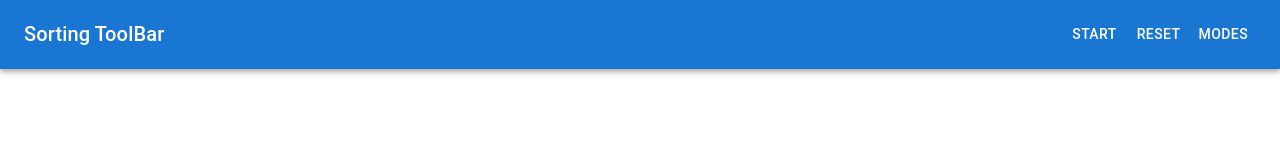
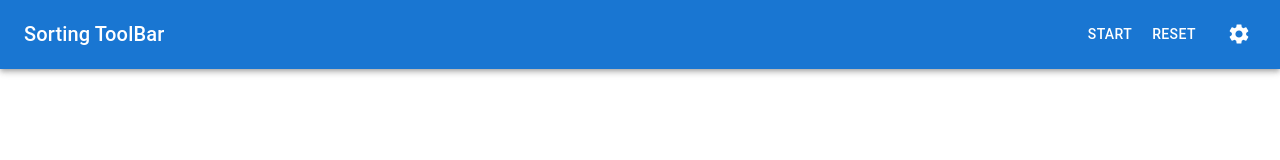
Before and after one commit to PabloPicas0/Sorting-Machine, a React (Create React App) app: page / in a window 1280 px wide. Shown: the top 160 px of the page. Built offline with nearby package versions, Linux system fonts and the light colour scheme.

Commit message:
Full response ToolBar

```diff
--- a/src/Components/Toolbar.js
+++ b/src/Components/Toolbar.js
@@ -1,58 +1,67 @@
+import React, { useState } from "react";
+
 import {
   AppBar,
   Box,
   Button,
   IconButton,
+  MenuItem,
   Toolbar,
+  Tooltip,
   Typography,
+  Menu,
+  Divider
 } from "@mui/material";
-import MenuIcon from '@mui/icons-material/Menu';
+import { Settings } from "@mui/icons-material";
 
-import React, { useState } from "react";
 
-const modes = ["Start", "Reset", "Modes"];
+const modes = ["Start", "Reset"];
 const settings = ["Fast Sorting", "Lazy Sorting", "Sorting 3"];
 
 const ToolBar = (props) => {
-  const [navElement, setNavElement] = useState(null);
   const [modeElelement, setModeElelement] = useState(null);
-
-  const handleOpenNavMenu = (event) => {
-    setNavElement(event.currentTarget);
-  };
+  const open = Boolean(modeElelement);
 
   const handleOpenModeMenu = (event) => {
     setModeElelement(event.currentTarget);
-  };
-
-  const handleCloseNavMenu = () => {
-    setNavElement(null);
+    console.log(event.currentTarget)
   };
 
   const handleCloseModeMenu = () => {
     setModeElelement(null);
   };
+
   return (
-    <Box sx={{ flexGrow: 1 }}>
     <AppBar position="static">
       <Toolbar>
         <Typography variant="h6" component="div" sx={{ flexGrow: 1 }}>
           Sorting ToolBar
         </Typography>
 
-          <Box>
-            <Box sx={{ flexGrow: 1, display: { xs: "flex", md: "none" } }}>
+        <Box
+          sx={{
+            flexGrow: 1,
+            display: { xs: "flex", md: "none" },
+            justifyContent: "end",
+          }}>
           <IconButton
-                size="large"
-                aria-label="account of current users"
-                aria-controls="menu-appbar"
+            onClick={handleOpenModeMenu}
+            color="inherit"
+            size="small"
+            sx={{ ml: 2 }}
+            aria-controls={open ? "option-menu" : undefined}
             aria-haspopup="true"
-                onClick={handleOpenNavMenu}
-                color="inherit">
-                <MenuIcon />
+            aria-expanded={open ? "true" : undefined}>
+            <Settings />
           </IconButton>
         </Box>
-            <Box sx={{ flexGrow: 1, display: { xs: "none", md: "flex" } }}>
+
+        <Box
+          sx={{
+            display: { xs: "none", md: "flex" },
+            alignItems: "center",
+            textAlign: "center",
+          }}>
           {modes.map((elements) => (
             <Button
               key={elements}
@@ -60,11 +69,67 @@ const ToolBar = (props) => {
               {elements}
             </Button>
           ))}
+          <Tooltip title="Mode settings">
+            <IconButton
+              onClick={handleOpenModeMenu}
+              color="inherit"
+              size="small"
+              sx={{ ml: 2 }}
+              aria-controls={open ? "option-menu" : undefined}
+              aria-haspopup="true"
+              aria-expanded={open ? "true" : undefined}>
+              <Settings />
+            </IconButton>
+          </Tooltip>
         </Box>
-          </Box>
+        <Menu
+          anchorEl={modeElelement}
+          id="option-menu"
+          open={open}
+          onClose={handleCloseModeMenu}
+          onClick={handleCloseModeMenu}
+          PaperProps={{
+            elevation: 0,
+            sx: {
+              overflow: "visible",
+              filter: "drop-shadow(0px 2px 8px rgba(0,0,0,0.32))",
+              mt: 1.5,
+              "& .MuiAvatar-root": {
+                width: 32,
+                height: 32,
+                ml: -0.5,
+                mr: 1,
+              },
+              "&:before": {
+                content: '""',
+                display: "block",
+                position: "absolute",
+                top: 0,
+                right: 14,
+                width: 10,
+                height: 10,
+                bgcolor: "background.paper",
+                transform: "translateY(-50%) rotate(45deg)",
+                zIndex: 0,
+              },
+            },
+          }}
+          transformOrigin={{ horizontal: "right", vertical: "top" }}
+          anchorOrigin={{ horizontal: "right", vertical: "bottom" }}>
+          {modes.map((el) => (
+            <MenuItem key={el} sx={{ display: { xs: "flex", md: "none" } }}>
+              <Button>{el} </Button>
+            </MenuItem>
+          ))}
+          <Divider sx={{ display: { xs: "flex", md: "none" } }} />
+          {settings.map((el) => (
+            <MenuItem key={el}>
+              <Button>{el}</Button>
+            </MenuItem>
+          ))}
+        </Menu>
       </Toolbar>
     </AppBar>
-    </Box>
   );
 };
 
```
Lines whose indentation alone changed are shown as unchanged.
